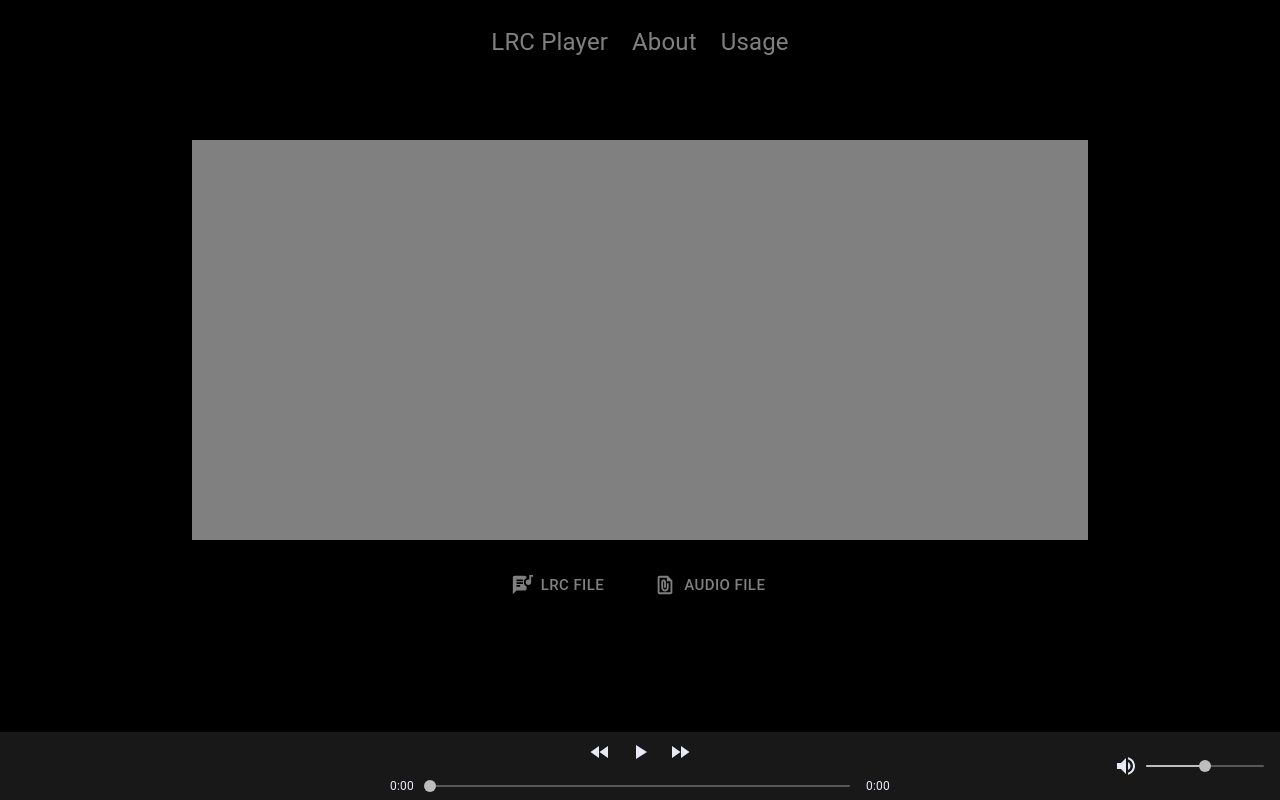
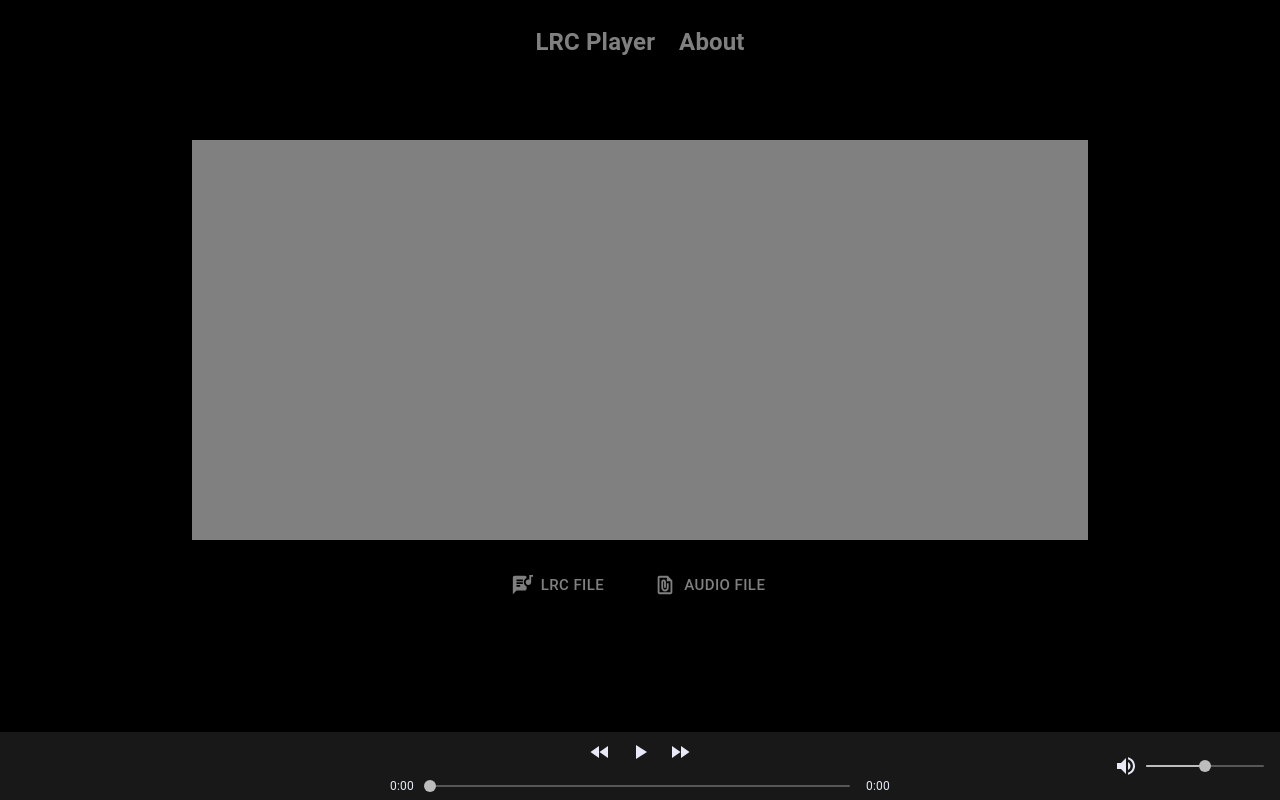
Before and after one commit to Lizari/LRC-Player, a Next.js app: page / in a window 1280 px wide. Built offline with nearby package versions, Linux system fonts and the light colour scheme.

Commit message:
ちょっとしたレイアウトを整えた

```diff
--- a/src/components/Header.tsx
+++ b/src/components/Header.tsx
@@ -7,6 +7,7 @@ const Header: React.VFC = () => {
       <Link
         href={'/'}
         fontSize={'x-large'}
+        fontWeight={"700"}
         underline={'none'}
         sx={{
           color: '#808080',
@@ -20,6 +21,7 @@ const Header: React.VFC = () => {
       <Link
         href={'/about'}
         fontSize={'x-large'}
+        fontWeight={"700"}
         underline={'none'}
         sx={{
           color: '#808080',
@@ -30,19 +32,6 @@ const Header: React.VFC = () => {
       >
         About
       </Link>
-      <Link
-        href={'/usage'}
-        fontSize={'x-large'}
-        underline={'none'}
-        sx={{
-          color: '#808080',
-          '&:hover': {
-            color: '#FFFFFF',
-          },
-        }}
-      >
-        Usage
-      </Link>
     </Stack>
   );
 };
--- a/src/components/LyricsDisplay.tsx
+++ b/src/components/LyricsDisplay.tsx
@@ -23,6 +23,7 @@ const LyricsDisplay: React.VFC<Props> = (props) => {
         justifyContent={'center'}
       >
         <Typography
+          mx={2}
           textAlign={'center'}
           fontWeight={700}
           fontFamily={'Noto Sans JP, Arial'}
--- a/src/components/MusicPlayer.tsx
+++ b/src/components/MusicPlayer.tsx
@@ -22,12 +22,12 @@ const MusicPlayer: React.VFC<Props> = (props) => {
   const [isPlaying, setPlaying] = useState<boolean>(false);
   const audioRef = useRef<HTMLAudioElement | null>(null);
 
-  useEffect(() => {
+  useEffect((): void => {
     if (audioRef.current !== null && props.audio)
       audioRef.current.src = URL.createObjectURL(props.audio);
   }, [props.audio]);
 
-  useEffect(() => {
+  useEffect((): void => {
     if (props.lrc !== undefined) {
       const nearKey: string = String(
         getClosestNumber(
@@ -53,22 +53,28 @@ const MusicPlayer: React.VFC<Props> = (props) => {
     }
   }, [time]);
 
-  const play = () => {
-    setTimeout(() => {
+  const play = (): void => {
+    setTimeout((): void => {
       audioRef.current?.play().then(() => null);
       setPlaying(true);
     }, 0);
   };
 
-  const pause = () => {
+  const pause = (): void => {
     if (!audioRef.current?.ended) audioRef.current?.pause();
 
     setPlaying(false);
   };
 
-  const toggleAudio = () => {
+  const toggleAudio = (): void => {
     isPlaying ? pause() : play();
   };
+
+  const clear = (): void => {
+    setPlaying(false);
+    setTime(0);
+    props.setLyric('');
+  }
 
   return (
     <Stack
@@ -93,14 +99,11 @@ const MusicPlayer: React.VFC<Props> = (props) => {
         ref={audioRef}
         onPlay={() => play()}
         onPause={() => pause()}
-        onEnded={(_) => {
-          setPlaying(false);
-          setTime(0);
-          props.setLyric('');
-        }}
+        onEnded={() => clear()}
         onTimeUpdate={(event) =>
           setTime(Math.round(event.currentTarget.currentTime * 1000))
         }
+        onLoadStart={() => clear()}
       />
     </Stack>
   );
```
Also changed, not shown: src/pages/usage.tsx (deleted, +0 -12 lines).
